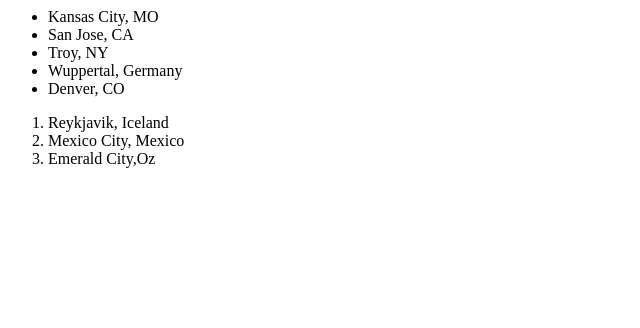
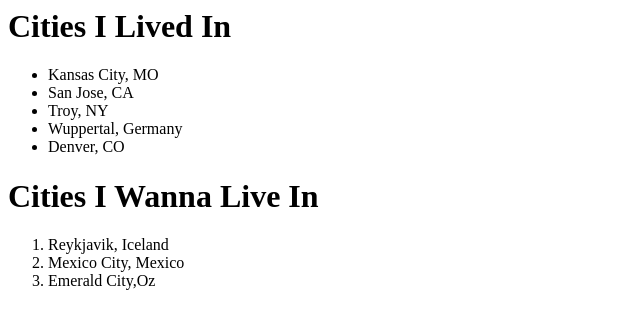
Before and after one commit to khsagehorn/angular-card-resume, a plain HTML site: page prework/cities.html in a window 1280 px wide. Shown: the whole page, without its empty margins (0-640 px from the left). Drawn offline with Linux system fonts and the light colour scheme.

Commit message:
add headers html

```diff
--- a/prework/cities.html
+++ b/prework/cities.html
@@ -4,6 +4,7 @@
   <title></title>
 </head>
 <body>
+  <h1>Cities I Lived In</h1>
   <ul>
     <li>Kansas City, MO</li>
     <li>San Jose, CA</li>
@@ -11,6 +12,7 @@
     <li>Wuppertal, Germany</li>
     <li>Denver, CO</li>
   </ul>
+  <h1>Cities I Wanna Live In</h1>
   <ol>
     <li>Reykjavik, Iceland</li>
     <li>Mexico City, Mexico</li>
```
